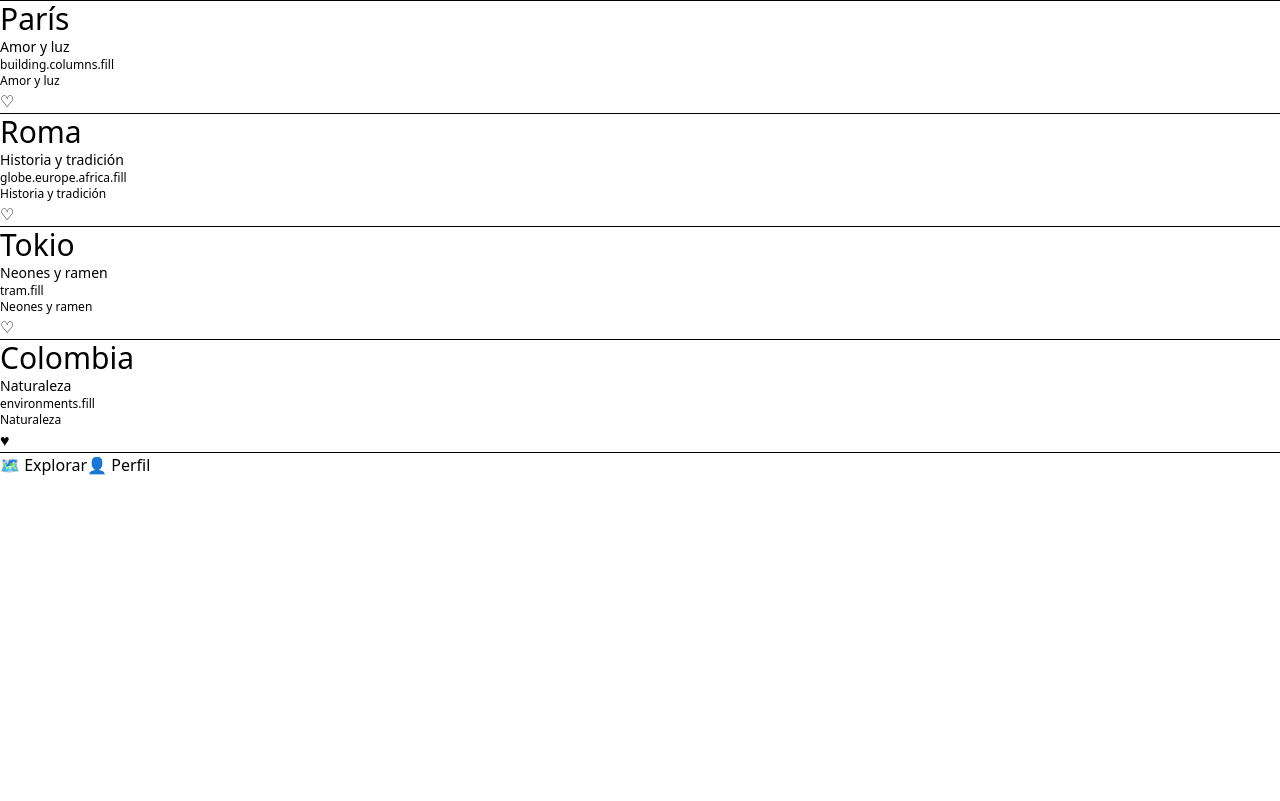
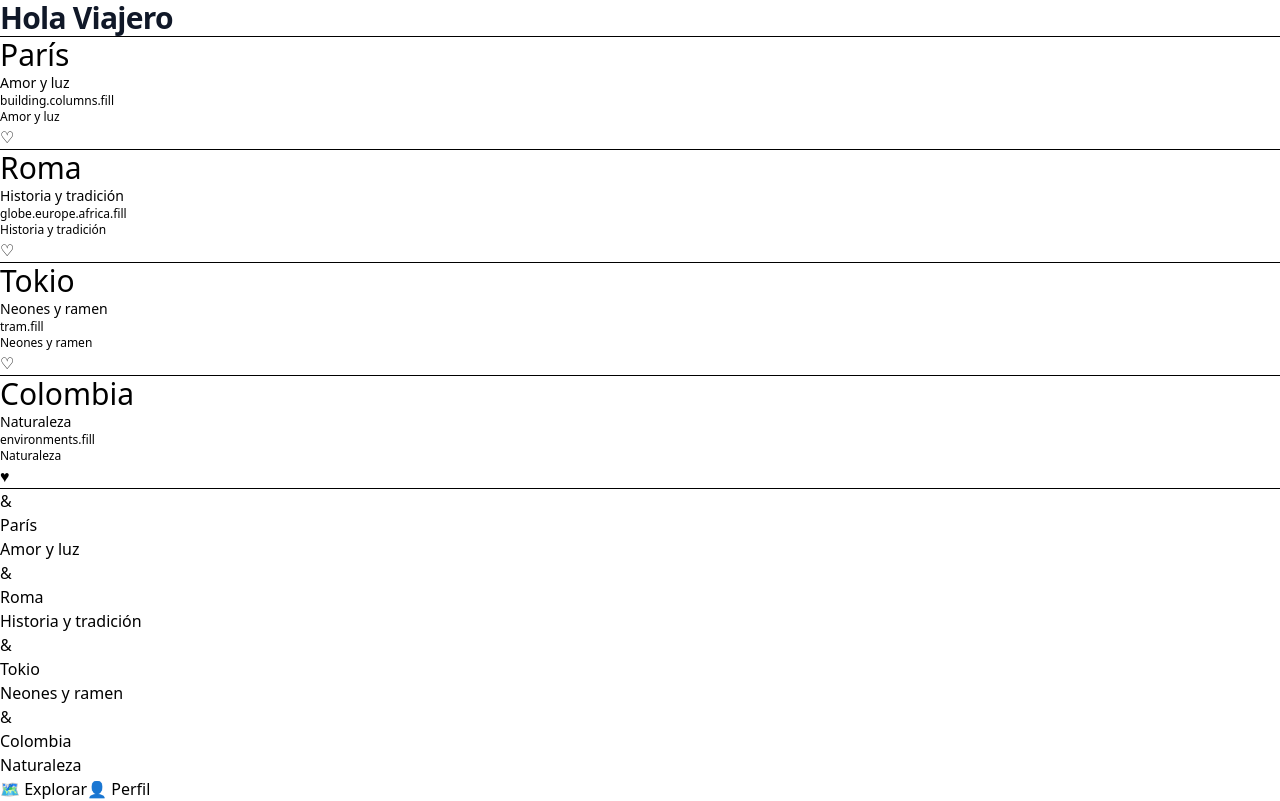
Before and after one commit to hamil17/DemoViajes, a React (Vite) app in the folder demoViajes/: page / in a window 1280 px wide. Built offline with nearby package versions, Linux system fonts and the light colour scheme.

Commit message:
Vista detalle destino a medias

```diff
--- a/demoViajes/src/App.tsx
+++ b/demoViajes/src/App.tsx
@@ -4,6 +4,7 @@ import type { Destino } from './types/Destino'
 // import { Routes } from "react-router"
 import PerfilUsuario from './components/PerfilUsuario'
 import DestinoList from './components/DestinoList'
+import DetalleDestino from './components/DetalleDestino'
 
 // App que estoy montanto
 // https://chatgpt.com/c/697b8a41-5950-8331-9dec-3c20482ce68d
@@ -17,6 +18,8 @@ function App() {
     {id:"4",nombre: "Colombia", icono: "environments.fill", descripcion: "Naturaleza", color: "lime", esFavorito: true, puntuacion: 4}
   ])
   const [tabActual, setTabActual] = useState(0)
+  const [vistaActual, setVistaActual] = useState<"tabs" | "detalle">("tabs")
+  const [destinoSeleccionado, setDestinoSeleccionado] = useState<Destino | null>(null)
 
   return (
       // <BrowserRouter>
@@ -54,6 +57,12 @@ function App() {
           />
         )}
 
+        <DetalleDestino
+          destinos={destinos}
+          setDestinos={setDestinos}
+          // onBack={"/"}
+        />
+
         {/* Tabs abajo */}
         <div className="tabs">
           <button onClick={() => setTabActual(0)}>🗺️ Explorar</button>
--- a/demoViajes/src/components/DestinoList.tsx
+++ b/demoViajes/src/components/DestinoList.tsx
@@ -23,6 +23,7 @@ export default function DestinoList({destinos, setDestinos, nombreUsuario}:Desti
   return (
     <>
       {/* <button className="bg-blue-500 hover:bg-blue-700 text-white font-bold py-2 px-4 mb-4 rounded" onClick={() => navigate('/perfil')}>Hola {nombreUsuario || "Viajero"}</button> */}
+      <h1 className='text-2xl/7 font-bold text-gray-900 sm:truncate sm:text-3xl sm:tracking-tight'>Hola {nombreUsuario || "Viajero"}</h1>
       <hr />
       {
         destinos?.map((destino) => (
--- /dev/null
+++ b/demoViajes/src/components/DetalleDestino.tsx
@@ -0,0 +1,26 @@
+import type { Destino } from "../types/Destino"
+
+type DetalleDestinoProps = {
+    destinos: Destino[]
+    setDestinos: React.Dispatch<React.SetStateAction<Destino[]>>
+    // onBack: () => void
+}
+
+export default function DetalleDestino({destinos, setDestinos}:DetalleDestinoProps) {
+
+  return (
+    <>
+        {destinos.map((destino)=>(
+            <div key={destino.id}>
+                <div className={`w-full bg-${destino.color}-200`}>
+                     &
+                </div>
+                <div>
+                    <p>{destino.nombre}</p>
+                    <p>{destino.descripcion}</p>
+                </div>
+            </div>
+        ))}
+    </>
+  )
+}
```
